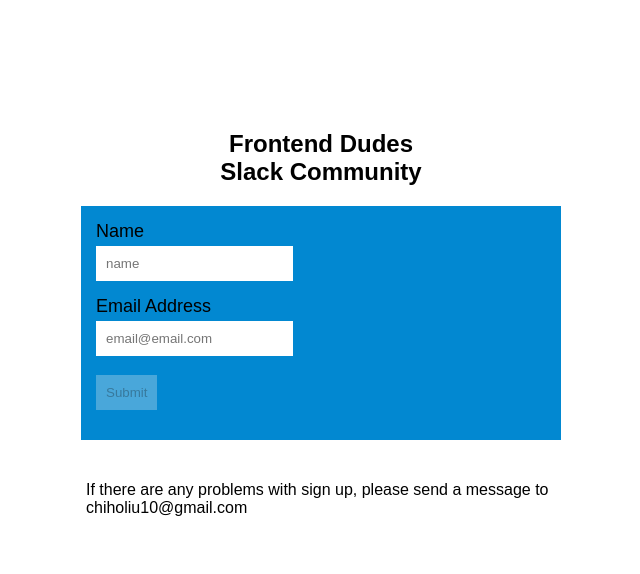
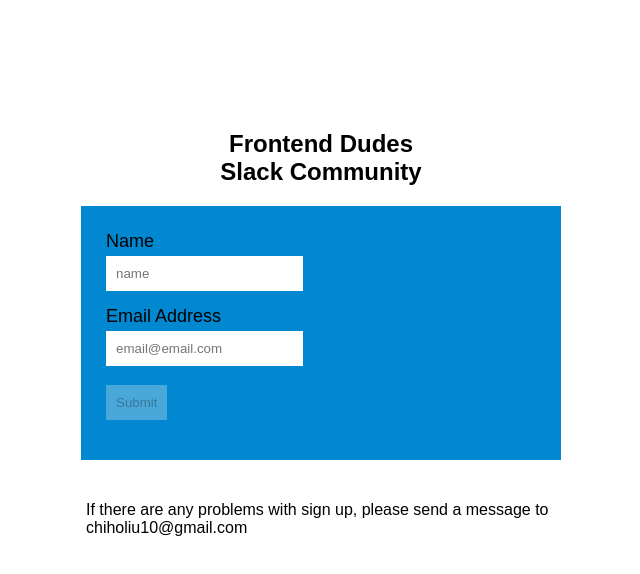
Before and after one commit to chiholiu/signup-slack, a website: page index.html in a window 1280 px wide. Shown: the whole page, without its empty margins (319-959 px from the left). Drawn offline with Linux system fonts and the light colour scheme.

Commit message:
turned autocomplete off

```diff
--- a/index.html
+++ b/index.html
@@ -17,11 +17,11 @@
 			<form action="/data" method="POST">
 				<label for="name">Name</label>
 				<br>
-				<input type="text" name="name" id="nameField" placeholder="name">
+				<input type="text" name="name" id="nameField" placeholder="name" autocomplete="off">
 				<br>
 				<label for="name">Email Address</label>
 				<br>
-				<input type="email" name="email" id="emailField" placeholder="email@email.com">
+				<input type="email" name="email" id="emailField" placeholder="email@email.com" autocomplete="off">
 				<br>
 		        <button type="submit" id="submitButton" disabled>Submit</button>
 			</form>
--- a/public/styles.css
+++ b/public/styles.css
@@ -15,7 +15,7 @@
 }
 
 form {
-	padding: 15px;
+	padding: 25px;
 	margin: 10px;
 	font-size: 18px;
 	background: #0288D1;
```
